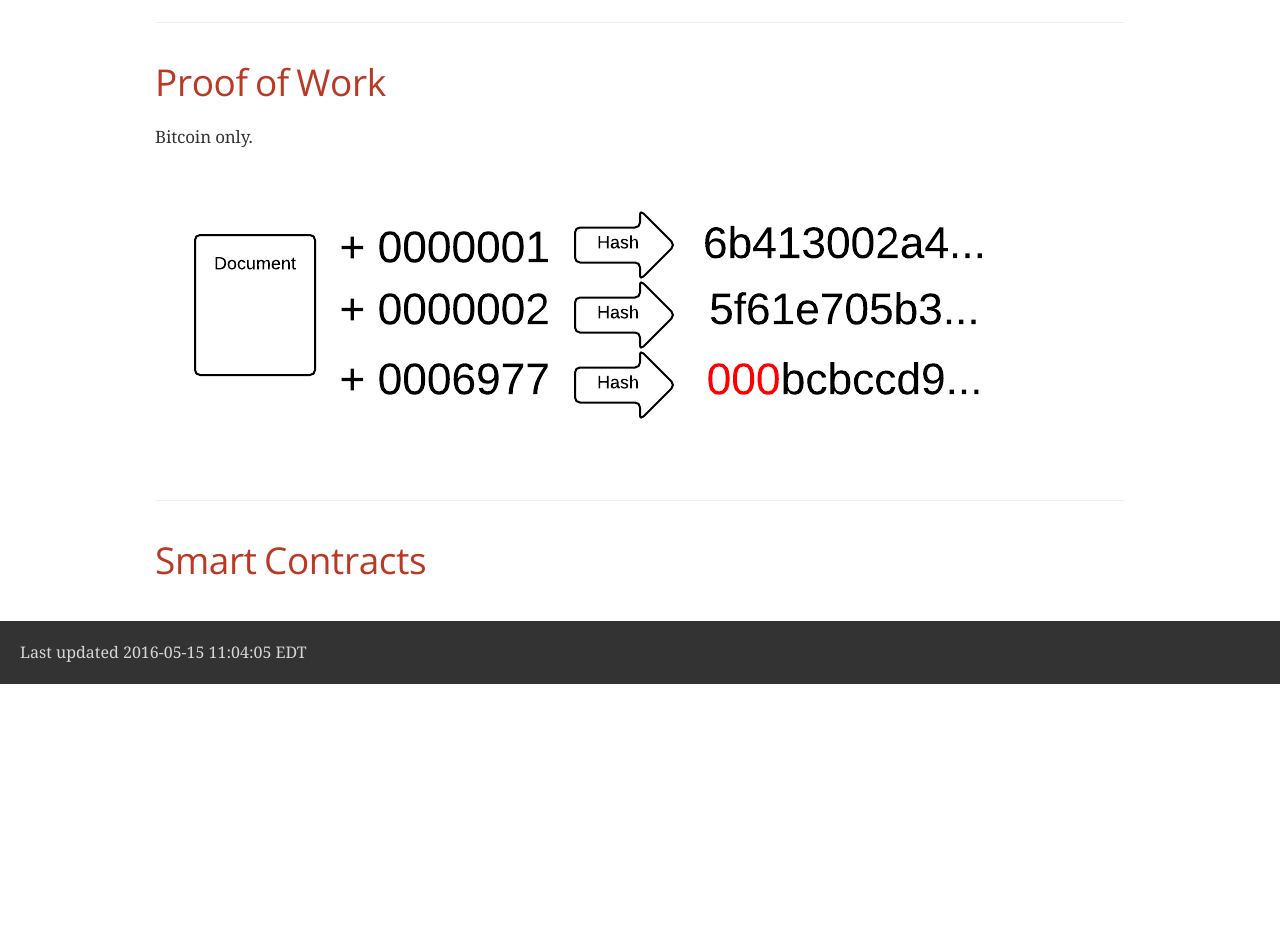
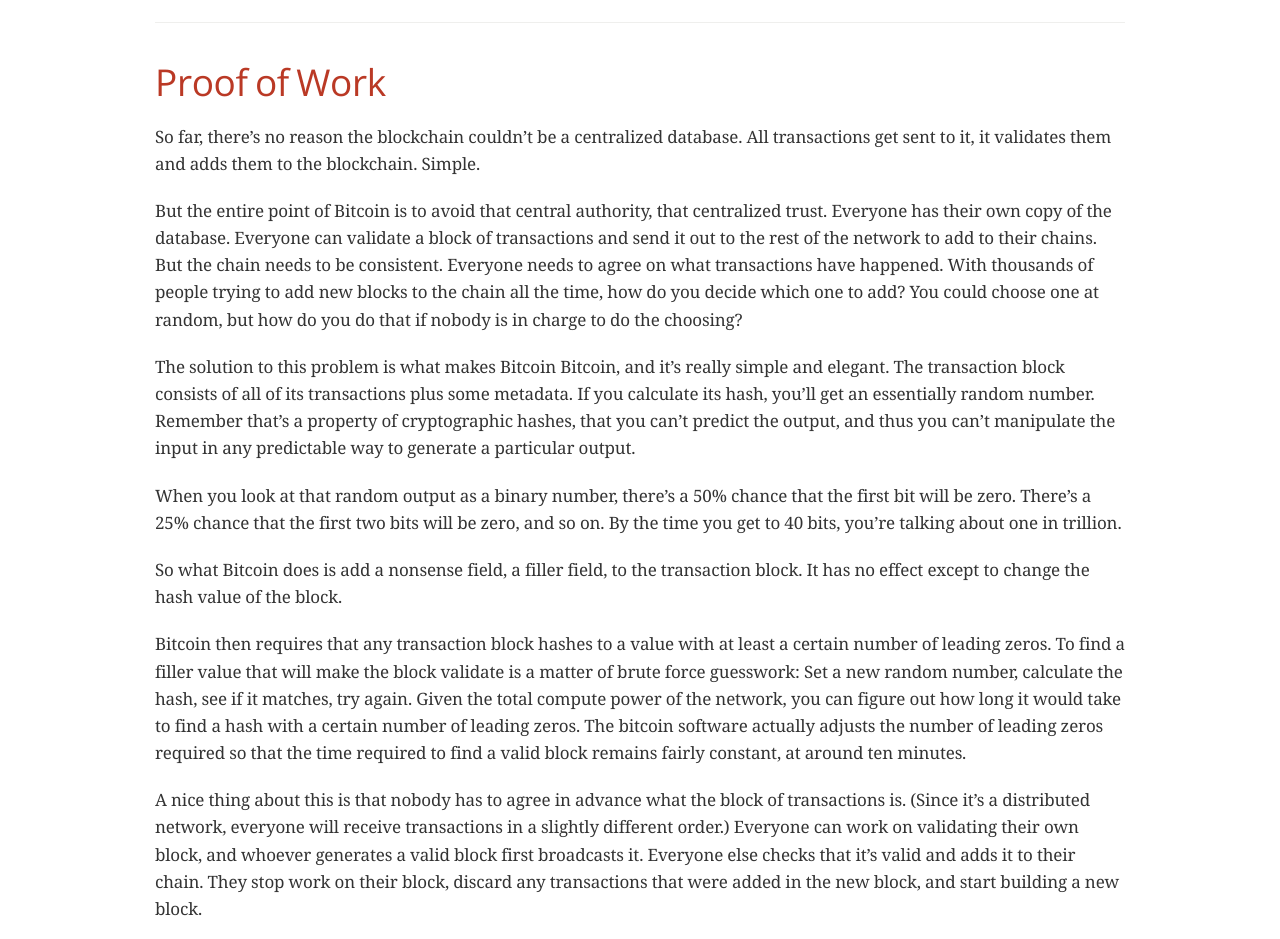
Before and after one commit to bluegraybox/BTCSplain, a plain HTML site: page index.html in a window 1280 px wide. Shown: the part 8360-9299 px from the top of the page. Before the commit the page ends 9044 px from the top, so only its background shows below. Drawn offline with nearby package versions, Linux system fonts and the light colour scheme; a web font is replaced by a local one.

Commit message:
Proof of Work

```diff
--- a/index.html
+++ b/index.html
@@ -836,7 +836,46 @@
 <h2 id="_proof_of_work">Proof of Work</h2>
 <div class="sectionbody">
 <div class="paragraph">
-<p>Bitcoin only.</p>
+<p>So far, there&#8217;s no reason the blockchain couldn&#8217;t be a centralized database.
+All transactions get sent to it, it validates them and adds them to the blockchain.
+Simple.</p>
+</div>
+<div class="paragraph">
+<p>But the entire point of Bitcoin is to avoid that central authority, that centralized trust.
+Everyone has their own copy of the database.
+Everyone can validate a block of transactions and send it out to the rest of the network to add to their chains.
+But the chain needs to be consistent. Everyone needs to agree on what transactions have happened.
+With thousands of people trying to add new blocks to the chain all the time, how do you decide which one to add?
+You could choose one at random, but how do you do that if nobody is in charge to do the choosing?</p>
+</div>
+<div class="paragraph">
+<p>The solution to this problem is what makes Bitcoin Bitcoin, and it&#8217;s really simple and elegant.
+The transaction block consists of all of its transactions plus some metadata.
+If you calculate its hash, you&#8217;ll get an essentially random number.
+Remember that&#8217;s a property of cryptographic hashes, that you can&#8217;t predict the output, and thus you can&#8217;t manipulate the input in any predictable way to generate a particular output.</p>
+</div>
+<div class="paragraph">
+<p>When you look at that random output as a binary number, there&#8217;s a 50% chance that the first bit will be zero.
+There&#8217;s a 25% chance that the first two bits will be zero, and so on.
+By the time you get to 40 bits, you&#8217;re talking about one in trillion.</p>
+</div>
+<div class="paragraph">
+<p>So what Bitcoin does is add a nonsense field, a filler field, to the transaction block.
+It has no effect except to change the hash value of the block.</p>
+</div>
+<div class="paragraph">
+<p>Bitcoin then requires that any transaction block hashes to a value with at least a certain number of leading zeros.
+To find a filler value that will make the block validate is a matter of brute force guesswork:
+Set a new random number, calculate the hash, see if it matches, try again.
+Given the total compute power of the network, you can figure out how long it would take to find a hash with a certain number of leading zeros.
+The bitcoin software actually adjusts the number of leading zeros required so that the time required to find a valid block remains fairly constant, at around ten minutes.</p>
+</div>
+<div class="paragraph">
+<p>A nice thing about this is that nobody has to agree in advance what the block of transactions is.
+(Since it&#8217;s a distributed network, everyone will receive transactions in a slightly different order.)
+Everyone can work on validating their own block, and whoever generates a valid block first broadcasts it.
+Everyone else checks that it&#8217;s valid and adds it to their chain.
+They stop work on their block, discard any transactions that were added in the new block, and start building a new block.</p>
 </div>
 <div class="paragraph">
 <p><span class="image"><img src="img/proof_of_work.png" alt="proof of work"></span></p>
@@ -852,7 +891,7 @@
 </div>
 <div id="footer">
 <div id="footer-text">
-Last updated 2016-05-15 11:04:05 EDT
+Last updated 2016-05-16 11:07:16 EDT
 </div>
 </div>
 </body>
```
Also changed, not shown: 1 other file.
